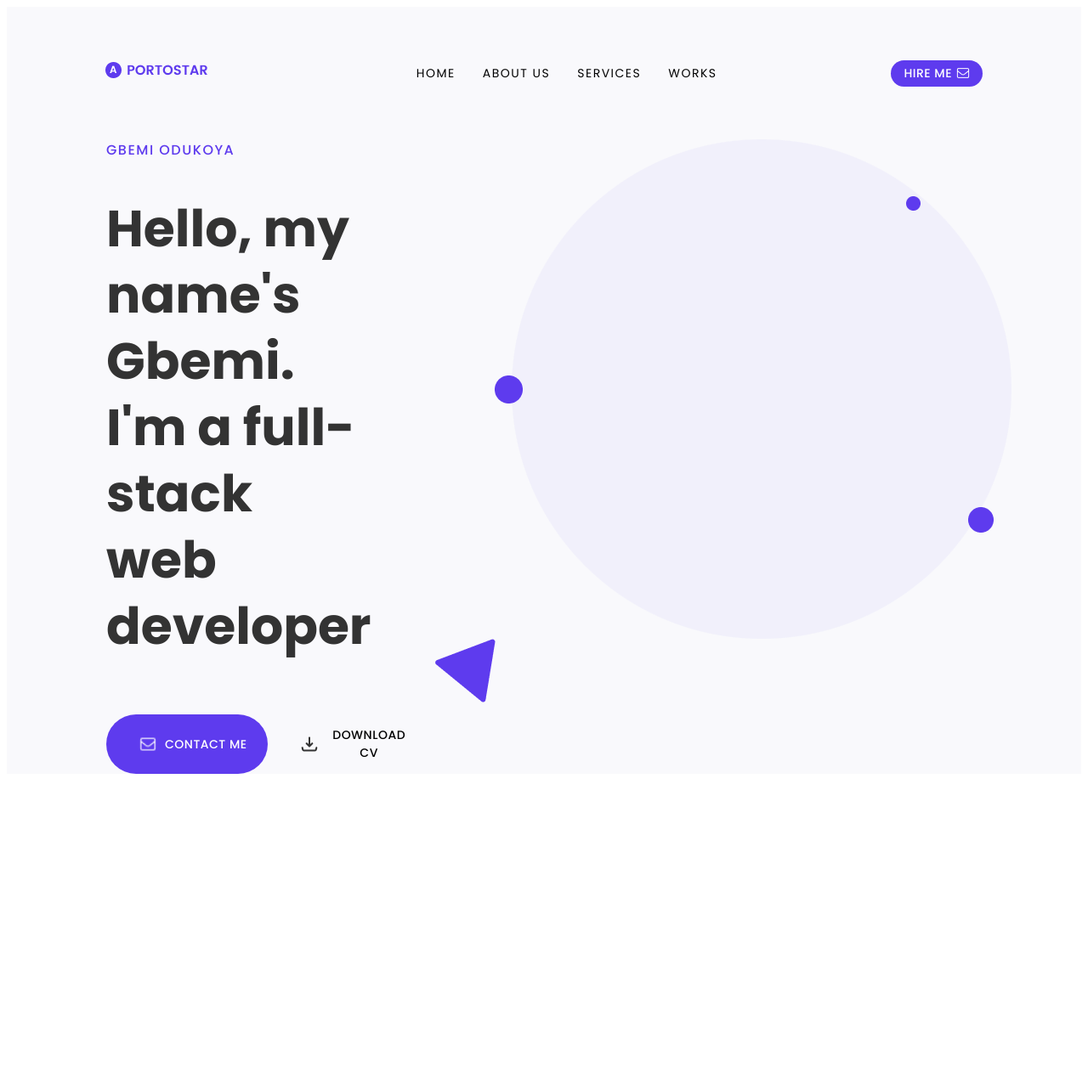
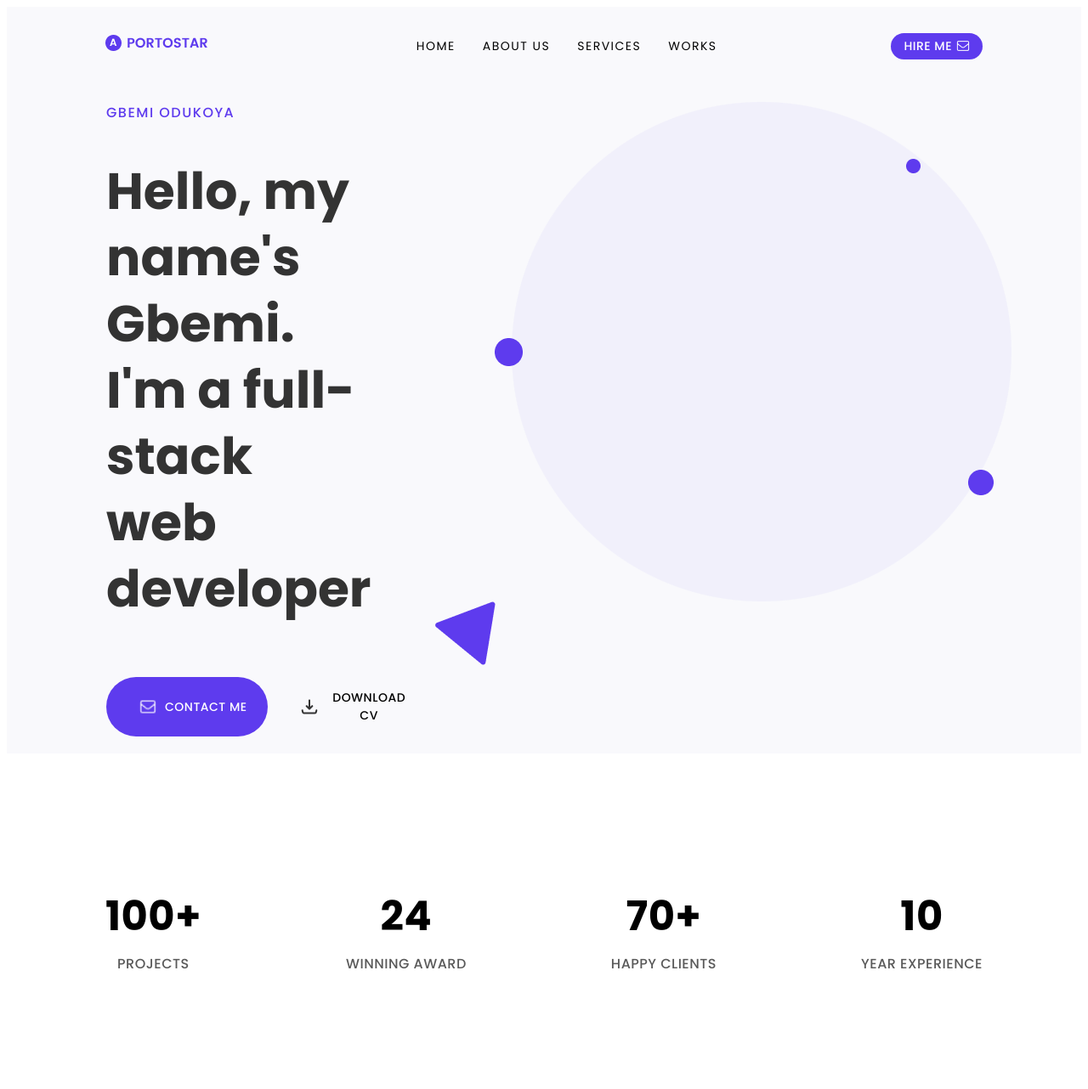
Before and after one commit to gbemio/portfolio-website-homepage, a plain HTML site: page index.html in a window 1280 px wide. Shown: the whole page at 85% size. Before the commit the page ends 919 px from the top, so only its background shows below. Drawn offline with Linux system fonts and the light colour scheme.

Commit message:
Added experience section and updated existing styles

```diff
--- a/index.html
+++ b/index.html
@@ -1,55 +1,80 @@
 <!DOCTYPE html>
 <html lang="en">
   <head>
-    <meta charset="UTF-8">
-    <meta http-equiv="X-UA-Compatible" content="IE=edge">
-    <meta name="viewport" content="width=device-width, initial-scale=1.0">
+    <meta charset="UTF-8" />
+    <meta http-equiv="X-UA-Compatible" content="IE=edge" />
+    <meta name="viewport" content="width=device-width, initial-scale=1.0" />
     <title>Portfolio Homepage</title>
-    <link rel="stylesheet" href="style/style.css">
+    <link rel="stylesheet" href="style/style.css" />
   </head>
   <body>
-
     <div class="header">
-        <li class="logo"><img src="images/logo.png" alt=""></li>
+      <div class="header-wrapper">
+        <li class="logo"><img src="images/logo.png" alt="" /></li>
 
         <ul>
-    <li class="active"> <a href="#home">HOME</li></a>
-    <li class="active"><a href="#aboutUs">ABOUT US</li></a>
-    <li class="active"><a href="#services">SERVICES</li></a>
+          <li class="active"><a href="#home">HOME </a></li>
+          <li class="active"><a href="#aboutUs">ABOUT US</a></li>
+          <li class="active"><a href="#services">SERVICES</a></li>
           <li class="active"><a href="works">WORKS</a></li>
         </ul>
-    <button class="hire-me" >
+        <button class="hire-me">
           HIRE ME
-    <img src="images/frame.png" alt="">
+          <img src="images/frame.png" alt="" />
         </button>
-
+      </div>
     </div>
 
     <div class="section-hero">
+      <div class="section-hero-wrapper">
+        <div class="name-div">
+          <span class="gbemi-odukoya">GBEMI ODUKOYA</span> <br />
 
-    <div class="name-div">
-  <span class="gbemi-odukoya">GBEMI ODUKOYA</span>  <br>
-
-   <h1 class="hello-1">Hello, my <br> name's Gbemi. <br> I'm a full-stack <br>web developer</h1> <br>
+          <h1 class="hello-1">
+            Hello, my <br />
+            name's Gbemi. <br />
+            I'm a full-stack <br />web developer
+          </h1>
+          <br />
 
           <div class="contact-cv">
             <button class="contact-me">
-        <img src="images/frame.png" alt="">
+              <img src="images/frame.png" alt="" />
               CONTACT ME
             </button>
 
             <button class="btn-cv">
-        <img src="images/cvframe.png" alt="">
+              <img src="images/cvframe.png" alt="" />
               DOWNLOAD CV
             </button>
           </div>
         </div>
 
         <div class="profile-div">
-    <img src="images/avatar.png" alt="">
+          <img src="images/avatar.png" alt="" />
+        </div>
+      </div>
     </div>
 
+    <div class="section-experience">
+      <div class="section-experience-wrapper">
+        <div class="experience">
+          <h3>100+</h3>
+          <p>PROJECTS</p>
         </div>
-
+        <div class="experience">
+          <h3>24</h3>
+          <p>WINNING AWARD</p>
+        </div>
+        <div class="experience">
+          <h3>70+</h3>
+          <p>HAPPY CLIENTS</p>
+        </div>
+        <div class="experience">
+          <h3>10</h3>
+          <p>YEAR EXPERIENCE</p>
+        </div>
+      </div>
+    </div>
   </body>
 </html>
--- a/style/style.css
+++ b/style/style.css
@@ -5,11 +5,19 @@
 }
 
 .header {
+  padding: 5px 116px;
+  background-color: #f9f9fc;
+  display: flex;
+  justify-content: center;
+  align-items: center;
+}
+
+.header-wrapper {
   display: flex;
   align-items: center;
   justify-content: space-between;
-  padding: 37px 116px;
-  background-color: #f9f9fc;
+  width: 100%;
+  max-width: 1200px;
 }
 
 ul {
@@ -71,9 +79,16 @@ li a {
 
 .section-hero {
   display: flex;
+  justify-content: center;
+  align-items: center;
   background-color: #f9f9fc;
-  padding-left: 117px;
-  padding-right: 115px;
+  padding: 20px 117px;
+}
+
+.section-hero-wrapper {
+  max-width: 1200px;
+  display: flex;
+  width: 100%;
 }
 
 .name-div,
@@ -153,3 +168,39 @@ li a {
 .contact-cv {
   display: flex;
 }
+
+/* section experience */
+.section-experience {
+  display: flex;
+  justify-content: center;
+  align-items: center;
+  text-align: center;
+  padding: 116px 116px;
+}
+
+.section-experience-wrapper {
+  max-width: 1200px;
+  display: flex;
+  align-items: center;
+  justify-content: space-between;
+  width: 100%;
+}
+
+.experience h3 {
+  font-style: normal;
+  font-weight: 600;
+  font-size: 48px;
+  line-height: 56px;
+  letter-spacing: 0.5px;
+  color: #000000;
+  margin-bottom: 0%;
+}
+
+.experience p {
+  font-style: normal;
+  font-weight: 500;
+  font-size: 16px;
+  line-height: 24px;
+  letter-spacing: 0.5px;
+  color: rgba(18, 18, 18, 0.7);
+}
```
Lines whose indentation alone changed are shown as unchanged.
